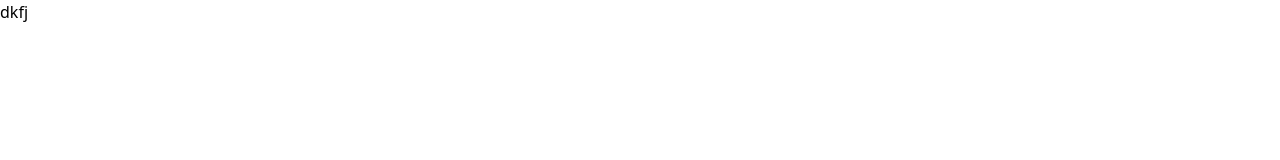
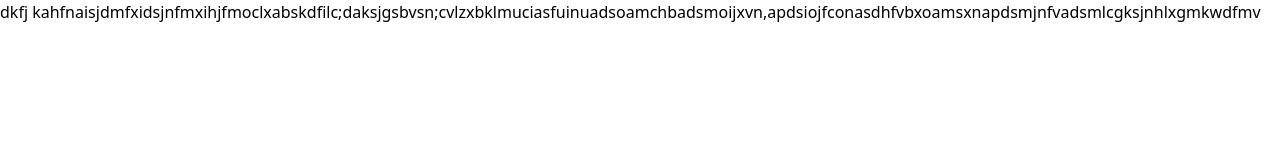
Before and after one commit to smuhriddin2006/Collabaration, a website: page src/Muhammad.html in a window 1280 px wide. Drawn offline with nearby package versions, Linux system fonts and the light colour scheme; files that its build step writes are made by us from their sources.

Commit message:
fkajl indfkmxjehlbxfknamshenfulkasdmfxhlndsungvy

```diff
--- a/src/Muhammad.html
+++ b/src/Muhammad.html
@@ -8,5 +8,6 @@
 </head>
 <body>
     dkfj <vjhgm ocsodcd="0we9uf" jv="iwenoqijv[uqvoqjenpviqjpvnqev[ojnvq[ojg[qerri9gjqerj]]]]" jfn="" cgpmodfhgvopimqwdj[fhovufj[vajdsnvaxdcnvlasdhf0oqhwbwfjnasmdmvdiaoufwdwidfnvasdnvlajdfdfnvoiasbf9werubweoifnsdijvna[0disdifp]]]=""></vjhgm>
+    kahfnaisjdmfxidsjnfmxihjfmoclxabskdfilc;daksjgsbvsn;cvlzxbklmuciasfuinuadsoamchbadsmoijxvn,apdsiojfconasdhfvbxoamsxnapdsmjnfvadsmlcgksjnhlxgmkwdfmv
 </body>
 </html>
```
